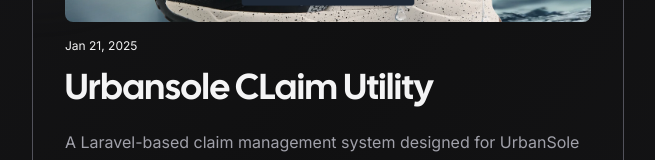
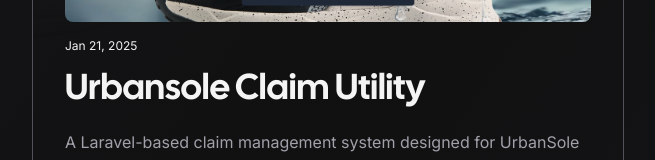
Before and after one commit to HamayounBhatti/nextjs-portfolio-pageview-counter, a Next.js app: page /projects in a window 1280 px wide. Shown: the part 1258-1418 px from the top of the page, without its empty margins (0-655 px from the left). Built offline with nearby package versions, Linux system fonts and the light colour scheme; no server answers; what tailwindcss-debug-screens would draw is missing.

Commit message:
Update page.tsx

```diff
--- a/app/projects/page.tsx
+++ b/app/projects/page.tsx
@@ -24,7 +24,7 @@
   },
   {
     slug: "claim_utility",
-    title: "Urbansole CLaim Utility",
+    title: "Urbansole Claim Utility",
     description: "A Laravel-based claim management system designed for UrbanSole to streamline the shoe claim process. Shops can create claims, which are reviewed by QA to determine if they are claimable, repairable, or rejected. Approved claims are forwarded to the respective distribution centers for processing. The system features complete CRUD operations, role-based access control, claim settlement reports, and a structured workflow for efficient tracking. Built with Laravel and JavaScript, it ensures seamless claim handling from start to finish.",
     date: "2025-01-21",
     image: "/urbansole-claim-utility.png",
```
